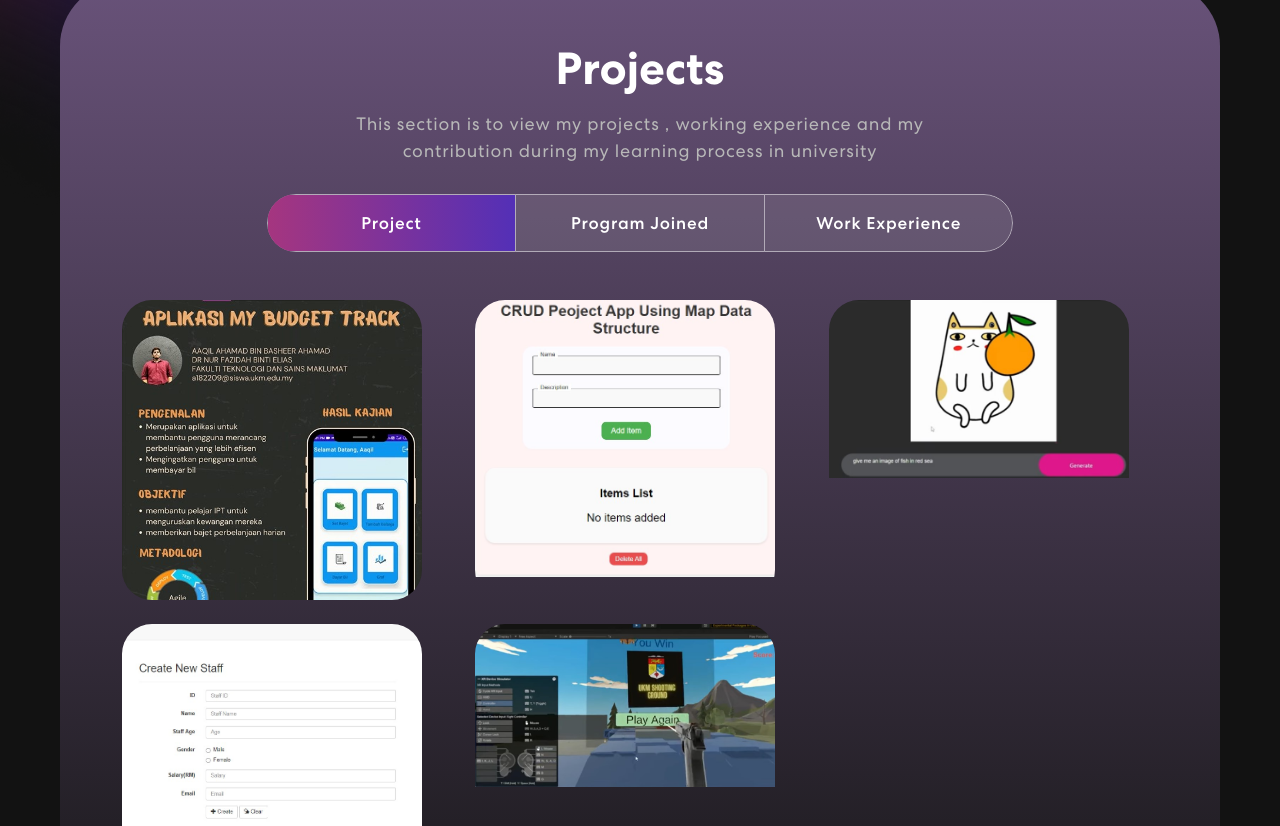
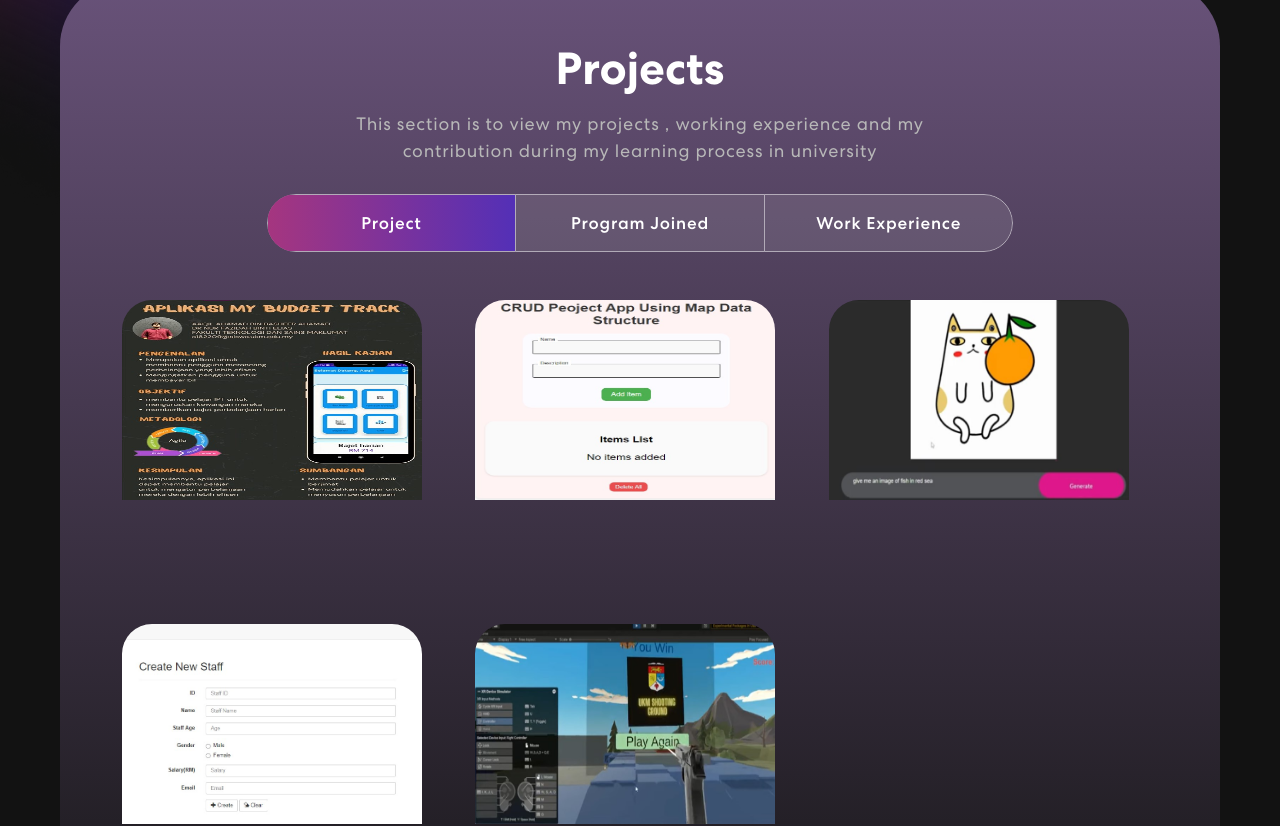
Before and after one commit to Aaqil456/my-portfolio, a React (Create React App) app: page / in a window 1280 px wide. Shown: the part 1770-2596 px from the top of the page. Built offline with nearby package versions, Linux system fonts and the light colour scheme.

Commit message:
try to make responsive

```diff
--- a/src/App.css
+++ b/src/App.css
@@ -249,6 +249,26 @@ nav.navbar .navbar-toggler[aria-expanded="true"] .navbar-toggler-icon {
   margin-bottom: 16px;
   display: inline-block;
 }
+
+/* Media Queries for responsiveness */
+@media (max-width: 576px) {
+  .proj-txtx h4 {
+    font-size: 1.2rem;
+  }
+  .proj-imgbx img {
+    height: auto;
+  }
+}
+
+@media (min-width: 992px) {
+  .proj-txtx h4 {
+    font-size: 1.5rem;
+  }
+  .proj-imgbx img {
+    height: 200px;
+  }
+}
+
 /*resume button*/
 .tagline {
   display: inline-block; /* Make the link behave like a block element for button-like appearance */
```
